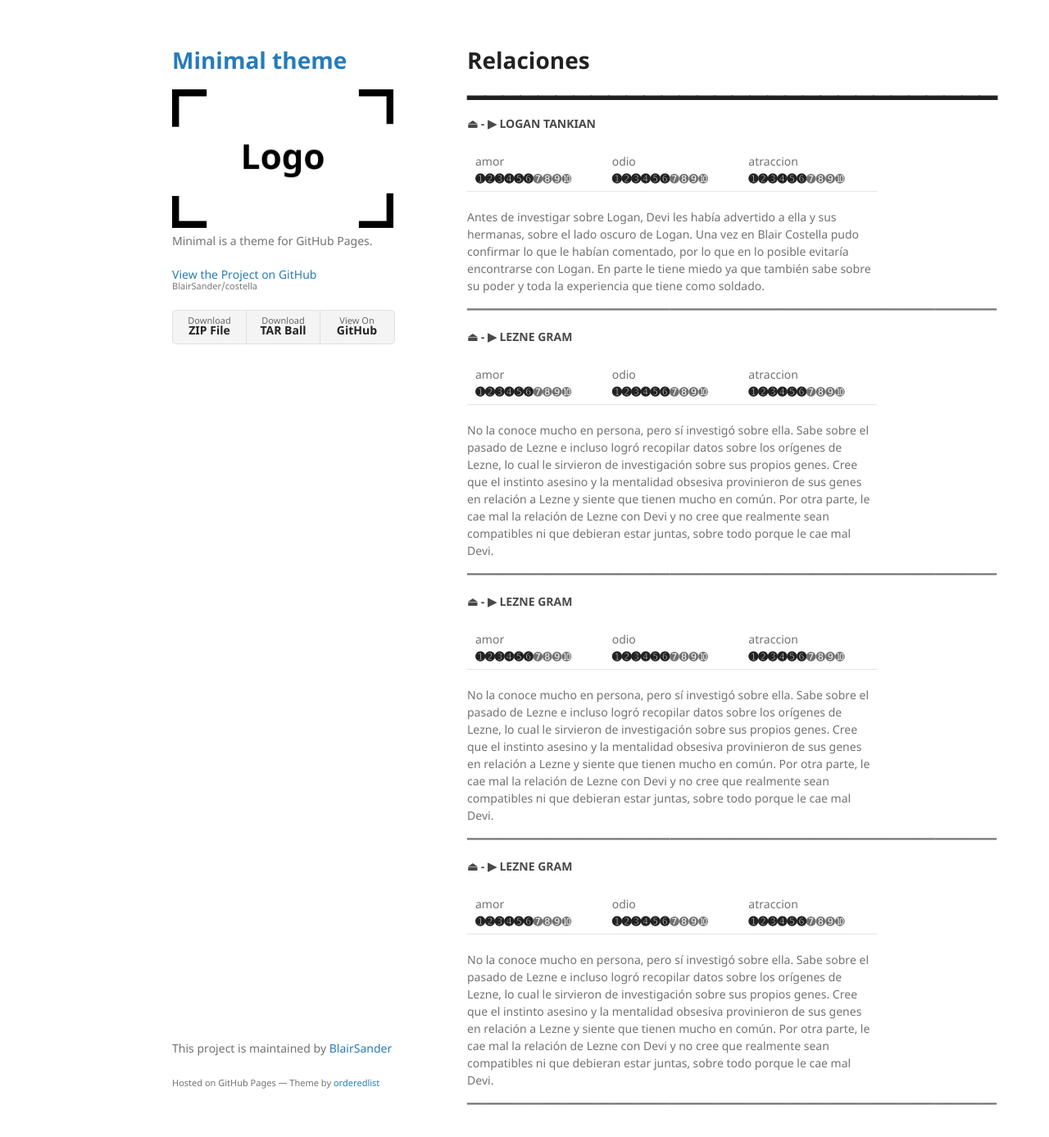
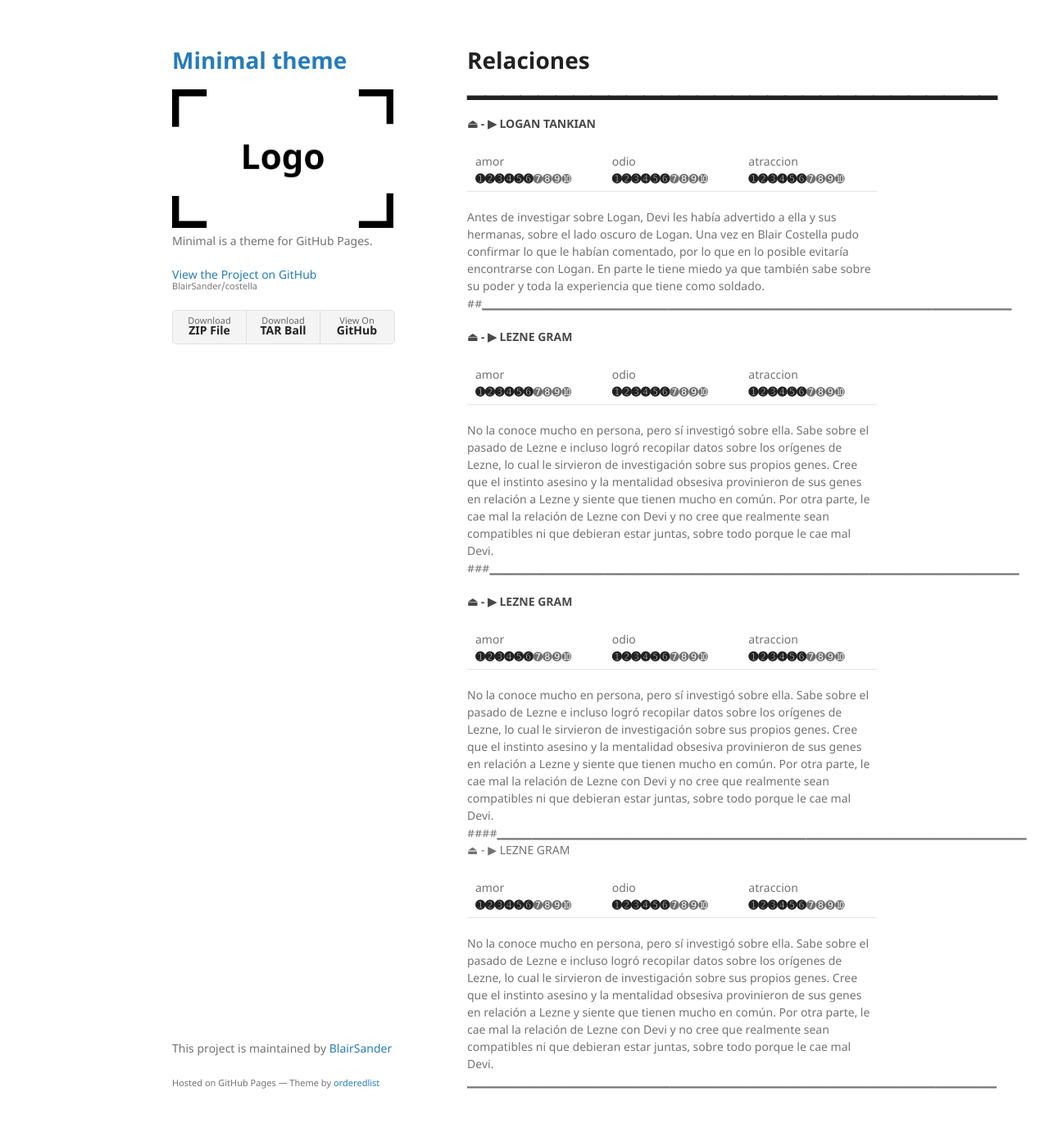
Before and after one commit to BlairSander/costella, a Jekyll site: the page built from relaciones.md, in a window 1280 px wide and 1400 px high. Shown: the top 1387 px of the window at 82% size. Built offline with Jekyll 4.4.1, drawn with Linux system fonts in a browser that asks for light colours; our own code applies the rules of GitHub Pages for plain Markdown files.

Commit message:
Update relaciones.md

```diff
--- a/relaciones.md
+++ b/relaciones.md
@@ -7,22 +7,21 @@ layout: default
 | amor <br> **➊➋➌➍➎➏**➐➑➒➓ | odio<br>**➊➋➌➍➎➏**➐➑➒➓ | atraccion <br> **➊➋➌➍➎➏**➐➑➒➓  |
 
 Antes de investigar sobre Logan, Devi les había advertido a ella y sus hermanas, sobre el lado oscuro de Logan. Una vez en Blair Costella pudo confirmar lo que le habían comentado, por lo que en lo posible evitaría encontrarse con Logan. En parte le tiene miedo ya que también sabe sobre su poder y toda la experiencia que tiene como soldado.
-<br>▁▁▁▁▁▁▁▁▁▁▁▁▁▁▁▁▁▁▁▁▁▁▁▁▁▁▁▁▁▁▁▁▁▁▁▁▁▁▁▁▁▁▁▁▁▁▁▁▁▁▁▁▁▁▁▁▁▁▁▁
+##▁▁▁▁▁▁▁▁▁▁▁▁▁▁▁▁▁▁▁▁▁▁▁▁▁▁▁▁▁▁▁▁▁▁▁▁▁▁▁▁▁▁▁▁▁▁▁▁▁▁▁▁▁▁▁▁▁▁▁▁
 
 #### ⏏ - ▶ LEZNE GRAM
 
 | amor <br> **➊➋➌➍➎➏**➐➑➒➓ | odio<br>**➊➋➌➍➎➏**➐➑➒➓ | atraccion <br> **➊➋➌➍➎➏**➐➑➒➓  |
 
 No la conoce mucho en persona, pero sí investigó sobre ella. Sabe sobre el pasado de Lezne e incluso logró recopilar datos sobre los orígenes de Lezne, lo cual le sirvieron de investigación sobre sus propios genes. Cree que el instinto asesino y la mentalidad obsesiva provinieron de sus genes en relación a Lezne y siente que tienen mucho en común. Por otra parte, le cae mal la relación de Lezne con Devi y no cree que realmente sean compatibles ni que debieran estar juntas, sobre todo porque le cae mal Devi.
-<br>▁▁▁▁▁▁▁▁▁▁▁▁▁▁▁▁▁▁▁▁▁▁▁▁▁▁▁▁▁▁▁▁▁▁▁▁▁▁▁▁▁▁▁▁▁▁▁▁▁▁▁▁▁▁▁▁▁▁▁▁
+###▁▁▁▁▁▁▁▁▁▁▁▁▁▁▁▁▁▁▁▁▁▁▁▁▁▁▁▁▁▁▁▁▁▁▁▁▁▁▁▁▁▁▁▁▁▁▁▁▁▁▁▁▁▁▁▁▁▁▁▁
 
 #### ⏏ - ▶ LEZNE GRAM
 
 | amor <br> **➊➋➌➍➎➏**➐➑➒➓ | odio<br>**➊➋➌➍➎➏**➐➑➒➓ | atraccion <br> **➊➋➌➍➎➏**➐➑➒➓  |
 
 No la conoce mucho en persona, pero sí investigó sobre ella. Sabe sobre el pasado de Lezne e incluso logró recopilar datos sobre los orígenes de Lezne, lo cual le sirvieron de investigación sobre sus propios genes. Cree que el instinto asesino y la mentalidad obsesiva provinieron de sus genes en relación a Lezne y siente que tienen mucho en común. Por otra parte, le cae mal la relación de Lezne con Devi y no cree que realmente sean compatibles ni que debieran estar juntas, sobre todo porque le cae mal Devi.
-<br>▁▁▁▁▁▁▁▁▁▁▁▁▁▁▁▁▁▁▁▁▁▁▁▁▁▁▁▁▁▁▁▁▁▁▁▁▁▁▁▁▁▁▁▁▁▁▁▁▁▁▁▁▁▁▁▁▁▁▁▁
-#### ⏏ - ▶ LEZNE GRAM
+####▁▁▁▁▁▁▁▁▁▁▁▁▁▁▁▁▁▁▁▁▁▁▁▁▁▁▁▁▁▁▁▁▁▁▁▁▁▁▁▁▁▁▁▁▁▁▁▁▁▁▁▁▁▁▁▁▁▁▁▁ <br> ⏏ - ▶ LEZNE GRAM
 
 | amor <br> **➊➋➌➍➎➏**➐➑➒➓ | odio<br>**➊➋➌➍➎➏**➐➑➒➓ | atraccion <br> **➊➋➌➍➎➏**➐➑➒➓  |
 
```
